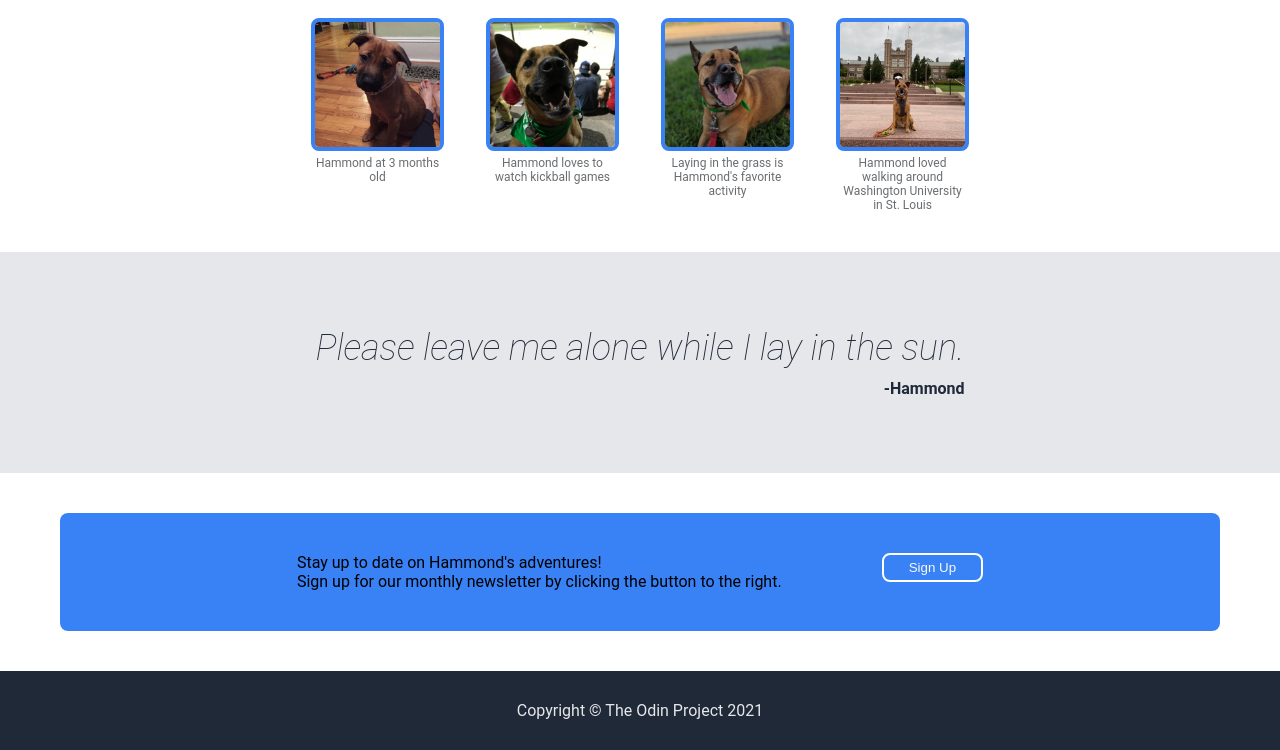
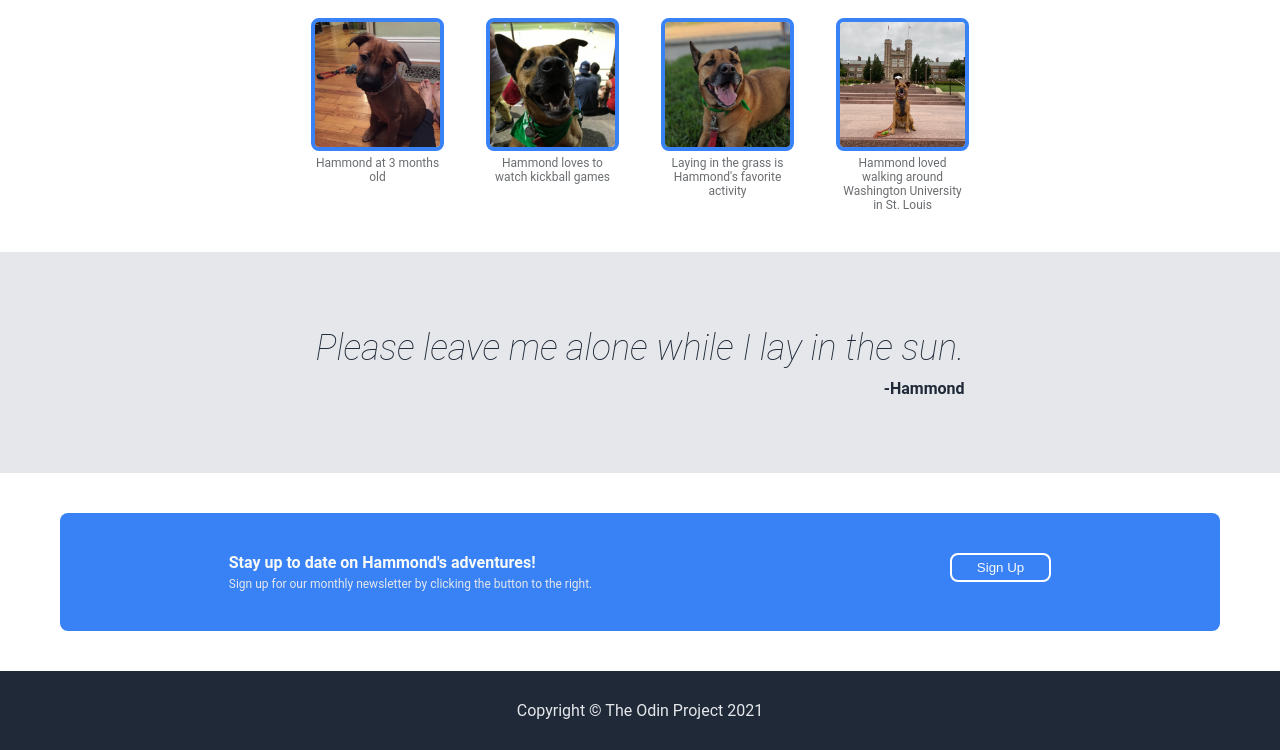
Before and after one commit to e-karr/odin-landing-page, a plain HTML site: page index.html in a window 1280 px wide. Shown: the part 577-1327 px from the top of the page. Drawn offline with Linux system fonts and the light colour scheme.

Commit message:
Style call to action text

```diff
--- a/index.html
+++ b/index.html
@@ -58,8 +58,8 @@
 
     <div class="action">
         <div class="action-text">
-            <div>Stay up to date on Hammond's adventures!</div>
-            <div>Sign up for our monthly newsletter by clicking the button to the right.</div>
+            <div class="action-title">Stay up to date on Hammond's adventures!</div>
+            <div class="action-subtext">Sign up for our monthly newsletter by clicking the button to the right.</div>
         </div>
         <button class="action-button">Sign Up</button>
     </div>
--- a/styles.css
+++ b/styles.css
@@ -153,7 +153,7 @@ button {
     margin-right: 60px;
     border-radius: 8px;
     display: flex;
-    justify-content: center;
+    justify-content: space-around;
     padding: 40px;
     gap: 100px;
 }
@@ -163,6 +163,23 @@ button {
     padding: 5px 25px;
     border: 2px solid white;
     border-radius: 8px;
+    white-space: nowrap;
+}
+
+.action-text {
+    display: flex;
+    flex-direction: column;
+    gap: 5px;
+}
+
+.action-title {
+    color:#F9FAF8;
+    font-weight: 700;
+}
+
+.action-subtext {
+    color:#E5E7EB;
+    font-size: 12px;
 }
 
 footer {
```
